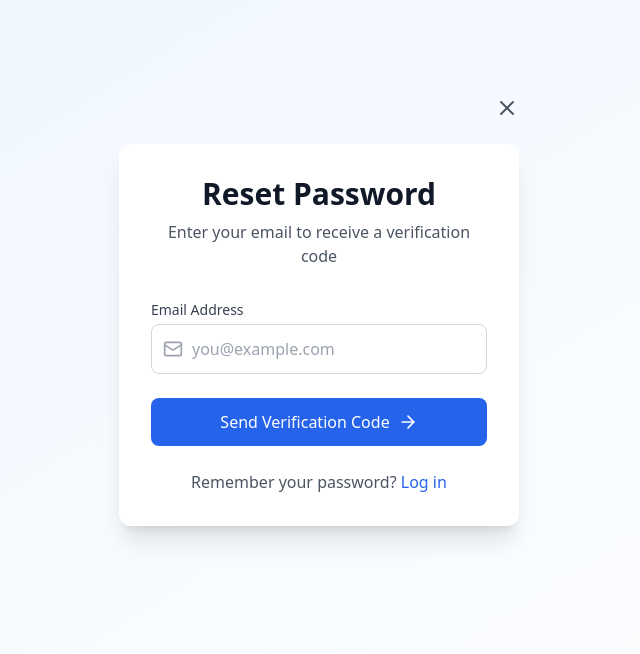
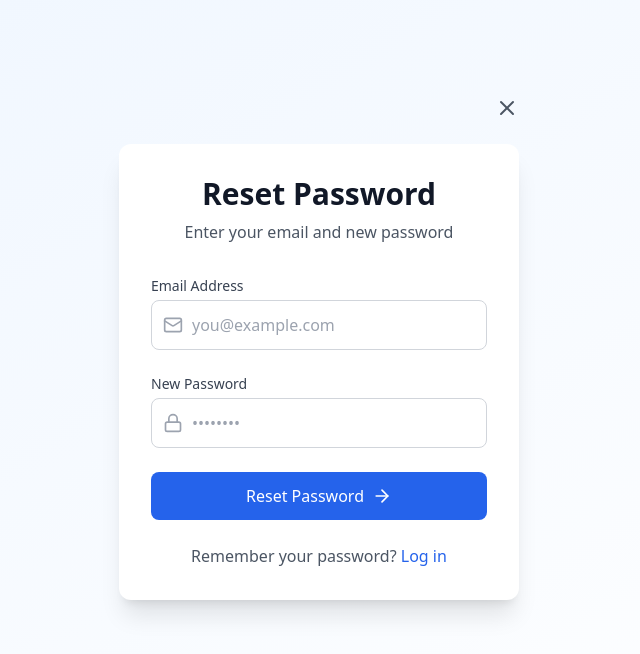
Before and after one commit to anand-babu-0003/TrueValidator, a React (Vite) app: page /forgot-password in a window 1280 px wide. Shown: the top 654 px of the page, without its empty margins (321-961 px from the left). Built offline with nearby package versions, Linux system fonts and the light colour scheme; no server answers.

Commit message:
Implement email/password authentication

```diff
--- a/src/components/pages/ForgotPasswordPage.tsx
+++ b/src/components/pages/ForgotPasswordPage.tsx
@@ -1,45 +1,36 @@
 import React, { useState } from 'react';
 import { motion } from 'framer-motion';
 import { Link, useNavigate } from 'react-router-dom';
-import { Mail, ArrowRight, AlertCircle, X } from 'lucide-react';
-import { useAuthStore } from '../../store/authStore';
+import { Mail, Lock, ArrowRight, AlertCircle, X } from 'lucide-react';
+import { supabase } from '../../lib/supabase';
 
 const ForgotPasswordPage: React.FC = () => {
   const navigate = useNavigate();
-  const { sendOTP, verifyOTP, resetPassword } = useAuthStore();
   const [email, setEmail] = useState('');
-  const [otp, setOtp] = useState('');
-  const [newPassword, setNewPassword] = useState('');
+  const [password, setPassword] = useState('');
   const [error, setError] = useState('');
   const [loading, setLoading] = useState(false);
-  const [showOtpInput, setShowOtpInput] = useState(false);
+  const [success, setSuccess] = useState(false);
 
-  const handleSendOTP = async (e: React.FormEvent) => {
+  const handleSubmit = async (e: React.FormEvent) => {
     e.preventDefault();
     setError('');
     setLoading(true);
 
     try {
-      await sendOTP(email);
-      setShowOtpInput(true);
+      const { error } = await supabase.auth.updateUser({
+        email,
+        password,
+      });
+
+      if (error) throw error;
+
+      setSuccess(true);
+      setTimeout(() => {
+        navigate('/login');
+      }, 2000);
     } catch (err) {
-      setError(err instanceof Error ? err.message : 'Failed to send OTP');
-    } finally {
-      setLoading(false);
-    }
-  };
-
-  const handleVerifyOTP = async (e: React.FormEvent) => {
-    e.preventDefault();
-    setError('');
-    setLoading(true);
-
-    try {
-      await verifyOTP(email, otp);
-      await resetPassword(newPassword);
-      navigate('/login', { replace: true });
-    } catch (err) {
-      setError(err instanceof Error ? err.message : 'Failed to verify OTP');
+      setError(err instanceof Error ? err.message : 'Failed to reset password');
     } finally {
       setLoading(false);
     }
@@ -64,10 +55,7 @@ const ForgotPasswordPage: React.FC = () => {
           <div className="text-center mb-8">
             <h1 className="text-3xl font-bold text-gray-900">Reset Password</h1>
             <p className="mt-2 text-gray-600">
-              {!showOtpInput
-                ? "Enter your email to receive a verification code"
-                : "Enter the verification code and your new password"
-              }
+              Enter your email and new password
             </p>
           </div>
 
@@ -78,8 +66,14 @@ const ForgotPasswordPage: React.FC = () => {
             </div>
           )}
 
-          {!showOtpInput ? (
-            <form onSubmit={handleSendOTP} className="space-y-6">
+          {success ? (
+            <div className="text-center">
+              <div className="mb-6 p-4 bg-green-50 border border-green-100 text-green-700 rounded-lg">
+                Password reset successful! Redirecting to login...
+              </div>
+            </div>
+          ) : (
+            <form onSubmit={handleSubmit} className="space-y-6">
               <div>
                 <label htmlFor="email" className="block text-sm font-medium text-gray-700 mb-1">
                   Email Address
@@ -98,56 +92,23 @@ const ForgotPasswordPage: React.FC = () => {
                 </div>
               </div>
 
-              <button
-                type="submit"
-                disabled={loading}
-                className="w-full bg-blue-600 text-white px-6 py-3 rounded-lg font-medium hover:bg-blue-700 transition-colors flex items-center justify-center disabled:opacity-70"
-              >
-                {loading ? (
-                  <span className="flex items-center">
-                    <div className="animate-spin rounded-full h-5 w-5 border-b-2 border-white mr-3" />
-                    Sending...
-                  </span>
-                ) : (
-                  <>
-                    Send Verification Code
-                    <ArrowRight size={20} className="ml-2" />
-                  </>
-                )}
-              </button>
-            </form>
-          ) : (
-            <form onSubmit={handleVerifyOTP} className="space-y-6">
               <div>
-                <label htmlFor="otp" className="block text-sm font-medium text-gray-700 mb-1">
-                  Verification Code
-                </label>
-                <input
-                  type="text"
-                  id="otp"
-                  value={otp}
-                  onChange={(e) => setOtp(e.target.value)}
-                  className="w-full px-4 py-3 border border-gray-300 rounded-lg focus:ring-blue-500 focus:border-blue-500"
-                  placeholder="Enter 6-digit code"
-                  required
-                  maxLength={6}
-                />
-              </div>
-
-              <div>
-                <label htmlFor="newPassword" className="block text-sm font-medium text-gray-700 mb-1">
+                <label htmlFor="password" className="block text-sm font-medium text-gray-700 mb-1">
                   New Password
                 </label>
-                <input
-                  type="password"
-                  id="newPassword"
-                  value={newPassword}
-                  onChange={(e) => setNewPassword(e.target.value)}
-                  className="w-full px-4 py-3 border border-gray-300 rounded-lg focus:ring-blue-500 focus:border-blue-500"
-                  placeholder="Enter new password"
-                  required
-                  minLength={6}
-                />
+                <div className="relative">
+                  <Lock className="absolute left-3 top-1/2 transform -translate-y-1/2 text-gray-400" size={20} />
+                  <input
+                    type="password"
+                    id="password"
+                    value={password}
+                    onChange={(e) => setPassword(e.target.value)}
+                    className="pl-10 w-full px-4 py-3 border border-gray-300 rounded-lg focus:ring-blue-500 focus:border-blue-500"
+                    placeholder="••••••••"
+                    required
+                    minLength={6}
+                  />
+                </div>
               </div>
 
               <button
@@ -158,7 +119,7 @@ const ForgotPasswordPage: React.FC = () => {
                 {loading ? (
                   <span className="flex items-center">
                     <div className="animate-spin rounded-full h-5 w-5 border-b-2 border-white mr-3" />
-                    Verifying...
+                    Resetting...
                   </span>
                 ) : (
                   <>
--- a/src/store/authStore.ts
+++ b/src/store/authStore.ts
@@ -10,9 +10,7 @@ interface AuthState {
   signOut: () => Promise<void>;
   setUser: (user: User | null) => void;
   updateProfile: (data: { full_name?: string; avatar_url?: string }) => Promise<void>;
-  sendOTP: (email: string) => Promise<void>;
-  verifyOTP: (email: string, token: string) => Promise<void>;
-  resetPassword: (newPassword: string) => Promise<void>;
+  resetPassword: (email: string, password: string) => Promise<void>;
 }
 
 export const useAuthStore = create<AuthState>((set, get) => ({
@@ -61,27 +59,11 @@ export const useAuthStore = create<AuthState>((set, get) => ({
 
     if (error) throw error;
   },
-  sendOTP: async (email: string) => {
-    const { error } = await supabase.auth.signInWithOtp({
+  resetPassword: async (email: string, password: string) => {
+    const { error } = await supabase.auth.updateUser({
       email,
-      options: {
-        shouldCreateUser: false,
-      },
+      password,
     });
     if (error) throw error;
-  },
-  verifyOTP: async (email: string, token: string) => {
-    const { error } = await supabase.auth.verifyOtp({
-      email,
-      token,
-      type: 'email',
-    });
-    if (error) throw error;
-  },
-  resetPassword: async (newPassword: string) => {
-    const { error } = await supabase.auth.updateUser({
-      password: newPassword,
-    });
-    if (error) throw error;
-  },
+  }
 }));
```
